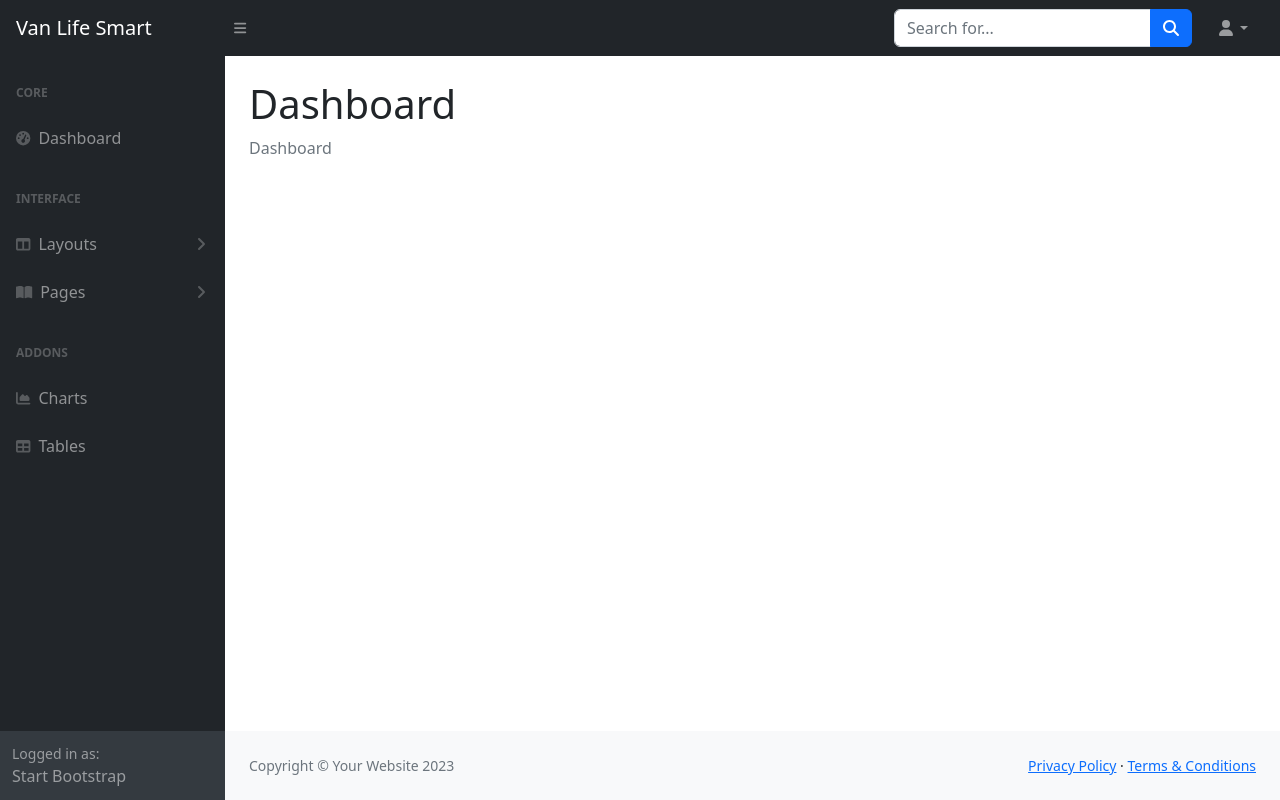
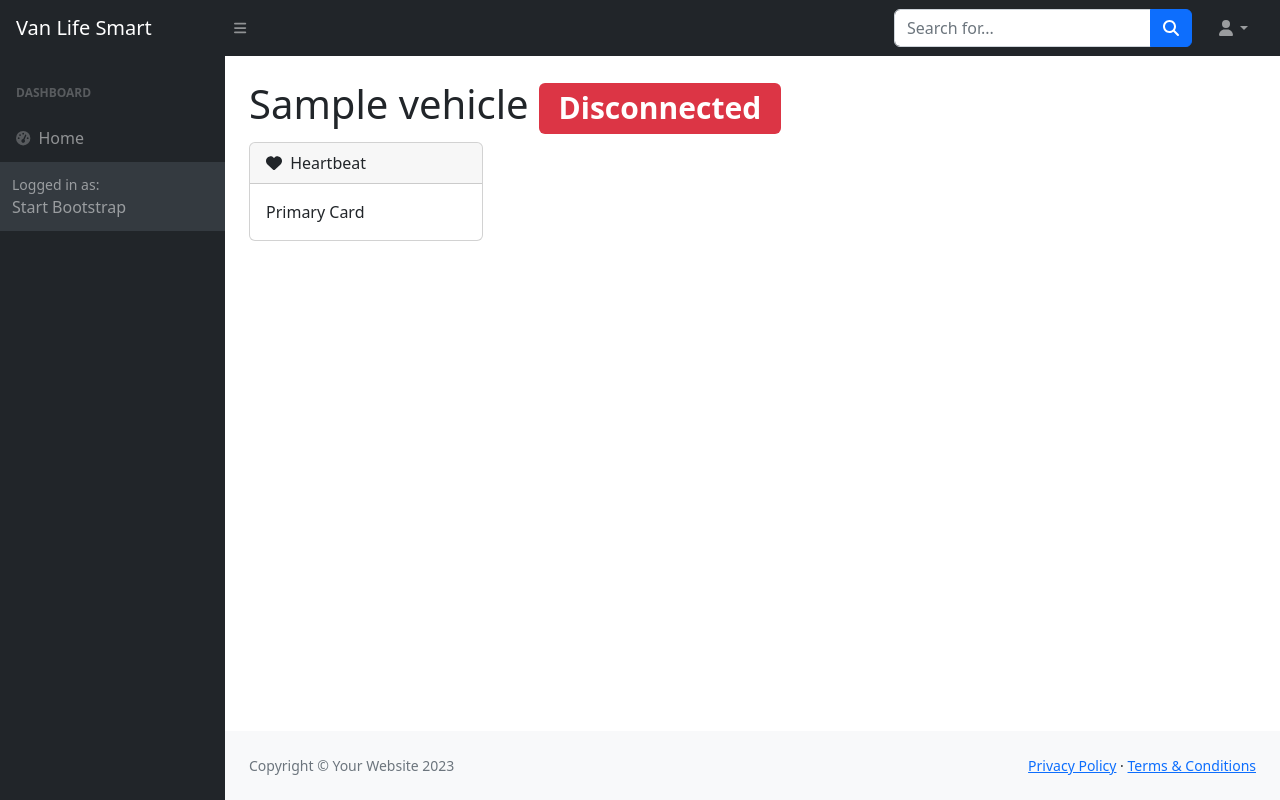
Before and after one commit to JustAPyro/VanLifeSmart, a Flask app: a page that uses website/templates/root_header.html in a window 1280 px wide. Run offline with Flask 3, Linux system fonts and the light colour scheme; a user stored in the database is signed in; tables that the repository leaves empty hold one stand-in row (values such as "Sample post"); some libraries are stand-ins or nearby versions.

Commit message:
Started the outline of vehicle page and permissions

```diff
--- a/van/server.py
+++ b/van/server.py
@@ -79,7 +79,8 @@ def heartbeat():
     # Now we try to send this all to the server
     try:
         response = requests.post(
-            url='http://justapyr0.pythonanywhere.com/api/heartbeat.json',
+            #url='http://justapyr0.pythonanywhere.com/api/heartbeat.json',
+            url='http://127.0.0.1:5000/api/heartbeat.json',
             json=data)
 
         # Filter for responses that aren't 200
--- a/website/endpoints.py
+++ b/website/endpoints.py
@@ -140,9 +140,33 @@ def receive_heartbeat():
 @endpoints.route('/vehicle/<vehicle_name>.html', methods=['GET'])
 @login_required
 def vehicle_page(vehicle_name: str):
+    permissions = {
+        'view_connected': True,
+        'view_heartbeat': True
+    }
+
     vehicle = db.session.query(Vehicle).filter_by(name=vehicle_name).first()
+    context = {}
+
+    # If permission
+    if permissions['view_connected']:
+        if vehicle.next_expected_heartbeat <= datetime.utcnow():
+            context['connected'] = False
+        else:
+            context['connected'] = True
+
+    if permissions['view_heartbeat']:
+        context['heartbeat'] = {
+            'last': vehicle.last_heartbeat,
+            'expected': vehicle.next_expected_heartbeat,
+            'now': datetime.utcnow()
+        }
+
+
     return render_template(
-        'root_sidebar.html'
+        'vehicle/home.html',
+        vehicle=vehicle,
+        **context
     )
 
 @endpoints.route('/user/friends.html', methods=['GET', 'POST'])
--- a/website/templates/friends.html
+++ b/website/templates/friends.html
@@ -1,4 +1,4 @@
-{% extends "root.html" %}
+{% extends "old_header.html" %}
 {% block title %}Friends{% endblock %}
 
 {% block css %}
--- a/website/templates/landing.html
+++ b/website/templates/landing.html
@@ -1,4 +1,4 @@
-{% extends "root.html" %}
+{% extends "old_header.html" %}
 {% block title %}Home{% endblock %}
 
 {% block css %}
--- a/website/templates/root_header.html
+++ b/website/templates/root_header.html
@@ -42,12 +42,8 @@
             {% endblock %}
             <div id="layoutSidenav_content">
                 <main>
-                    <div class="container-fluid px-4">
-                        <h1 class="mt-4">Dashboard</h1>
-                        <ol class="breadcrumb mb-4">
-                            <li class="breadcrumb-item active">Dashboard</li>
-                        </ol>
-                    </div>
+                    {% block content %}
+                    {% endblock %}
                 </main>
                 <footer class="py-4 bg-light mt-auto">
                     <div class="container-fluid px-4">
--- a/website/templates/root_sidebar.html
+++ b/website/templates/root_sidebar.html
@@ -5,65 +5,14 @@
                 <nav class="sb-sidenav accordion sb-sidenav-dark" id="sidenavAccordion">
                     <div class="sb-sidenav-menu">
                         <div class="nav">
-                            <div class="sb-sidenav-menu-heading">Core</div>
-                            <a class="nav-link" href="index.html">
+                            <div class="sb-sidenav-menu-heading">
+                                Dashboard
+                            </div>
+                            <a class="nav-link" href="/vehicle/{{vehicle.name}}.html">
                                 <div class="sb-nav-link-icon"><i class="fas fa-tachometer-alt"></i></div>
-                                Dashboard
+                                Home
                             </a>
-                            <div class="sb-sidenav-menu-heading">Interface</div>
-                            <a class="nav-link collapsed" href="#" data-bs-toggle="collapse" data-bs-target="#collapseLayouts" aria-expanded="false" aria-controls="collapseLayouts">
-                                <div class="sb-nav-link-icon"><i class="fas fa-columns"></i></div>
-                                Layouts
-                                <div class="sb-sidenav-collapse-arrow"><i class="fas fa-angle-down"></i></div>
-                            </a>
-                            <div class="collapse" id="collapseLayouts" aria-labelledby="headingOne" data-bs-parent="#sidenavAccordion">
-                                <nav class="sb-sidenav-menu-nested nav">
-                                    <a class="nav-link" href="layout-static.html">Static Navigation</a>
-                                    <a class="nav-link" href="layout-sidenav-light.html">Light Sidenav</a>
-                                </nav>
-                            </div>
-                            <a class="nav-link collapsed" href="#" data-bs-toggle="collapse" data-bs-target="#collapsePages" aria-expanded="false" aria-controls="collapsePages">
-                                <div class="sb-nav-link-icon"><i class="fas fa-book-open"></i></div>
-                                Pages
-                                <div class="sb-sidenav-collapse-arrow"><i class="fas fa-angle-down"></i></div>
-                            </a>
-                            <div class="collapse" id="collapsePages" aria-labelledby="headingTwo" data-bs-parent="#sidenavAccordion">
-                                <nav class="sb-sidenav-menu-nested nav accordion" id="sidenavAccordionPages">
-                                    <a class="nav-link collapsed" href="#" data-bs-toggle="collapse" data-bs-target="#pagesCollapseAuth" aria-expanded="false" aria-controls="pagesCollapseAuth">
-                                        Authentication
-                                        <div class="sb-sidenav-collapse-arrow"><i class="fas fa-angle-down"></i></div>
-                                    </a>
-                                    <div class="collapse" id="pagesCollapseAuth" aria-labelledby="headingOne" data-bs-parent="#sidenavAccordionPages">
-                                        <nav class="sb-sidenav-menu-nested nav">
-                                            <a class="nav-link" href="login.html">Login</a>
-                                            <a class="nav-link" href="register.html">Register</a>
-                                            <a class="nav-link" href="password.html">Forgot Password</a>
-                                        </nav>
-                                    </div>
-                                    <a class="nav-link collapsed" href="#" data-bs-toggle="collapse" data-bs-target="#pagesCollapseError" aria-expanded="false" aria-controls="pagesCollapseError">
-                                        Error
-                                        <div class="sb-sidenav-collapse-arrow"><i class="fas fa-angle-down"></i></div>
-                                    </a>
-                                    <div class="collapse" id="pagesCollapseError" aria-labelledby="headingOne" data-bs-parent="#sidenavAccordionPages">
-                                        <nav class="sb-sidenav-menu-nested nav">
-                                            <a class="nav-link" href="401.html">401 Page</a>
-                                            <a class="nav-link" href="404.html">404 Page</a>
-                                            <a class="nav-link" href="500.html">500 Page</a>
-                                        </nav>
-                                    </div>
-                                </nav>
-                            </div>
-                            <div class="sb-sidenav-menu-heading">Addons</div>
-                            <a class="nav-link" href="charts.html">
-                                <div class="sb-nav-link-icon"><i class="fas fa-chart-area"></i></div>
-                                Charts
-                            </a>
-                            <a class="nav-link" href="tables.html">
-                                <div class="sb-nav-link-icon"><i class="fas fa-table"></i></div>
-                                Tables
-                            </a>
-                        </div>
-                    </div>
+
                     <div class="sb-sidenav-footer">
                         <div class="small">Logged in as:</div>
                         Start Bootstrap
--- a/website/templates/sign-in.html
+++ b/website/templates/sign-in.html
@@ -1,4 +1,4 @@
-{% extends "root.html" %}
+{% extends "old_header.html" %}
 {% block title %}Sign in{% endblock %}
 
 {% block content %}
--- a/website/templates/sign-up.html
+++ b/website/templates/sign-up.html
@@ -1,5 +1,5 @@
 
-{% extends "root.html" %}
+{% extends "old_header.html" %}
 {% block title %}Sign-up{% endblock %}
 
 {% block content %}
--- /dev/null
+++ b/website/templates/vehicle/home.html
@@ -0,0 +1,29 @@
+{% extends "root_sidebar.html" %}
+
+{% block title %}{{vehicle.name}}{% endblock %}
+
+{% block content %}
+<div class="container-fluid px-4">
+    <h1 class="mt-4">{{vehicle.name}}
+    {% if connected == true %}
+        <span class="badge bg-success">Connected</span>
+    {% elif connected == false %}
+        <span class="badge bg-danger">Disconnected</span>
+    {% endif %}
+    </h1>
+    <div class="row">
+        {% if heartbeat %}
+        <div class="col-xl-3 col-md-6">
+            <div class="card mb-4">
+                <div class="card-header">
+                    <i class="fas fa-heart me-1"></i>
+                    Heartbeat
+                </div>
+                <div class="card-body">Primary Card</div>
+            </div>
+        </div>
+        {% endif %}
+    </div>
+</div>
+
+{% endblock %}
```
